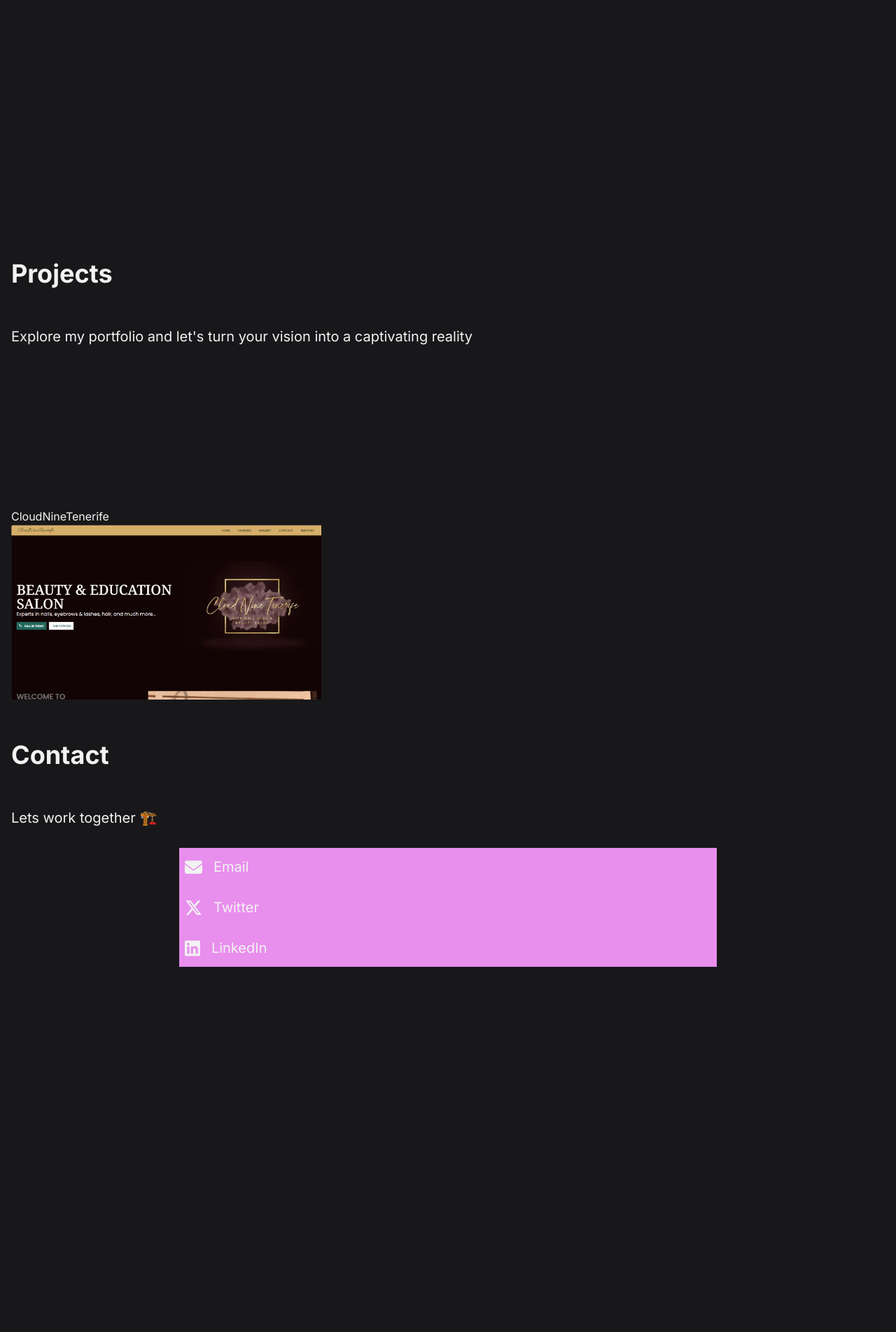
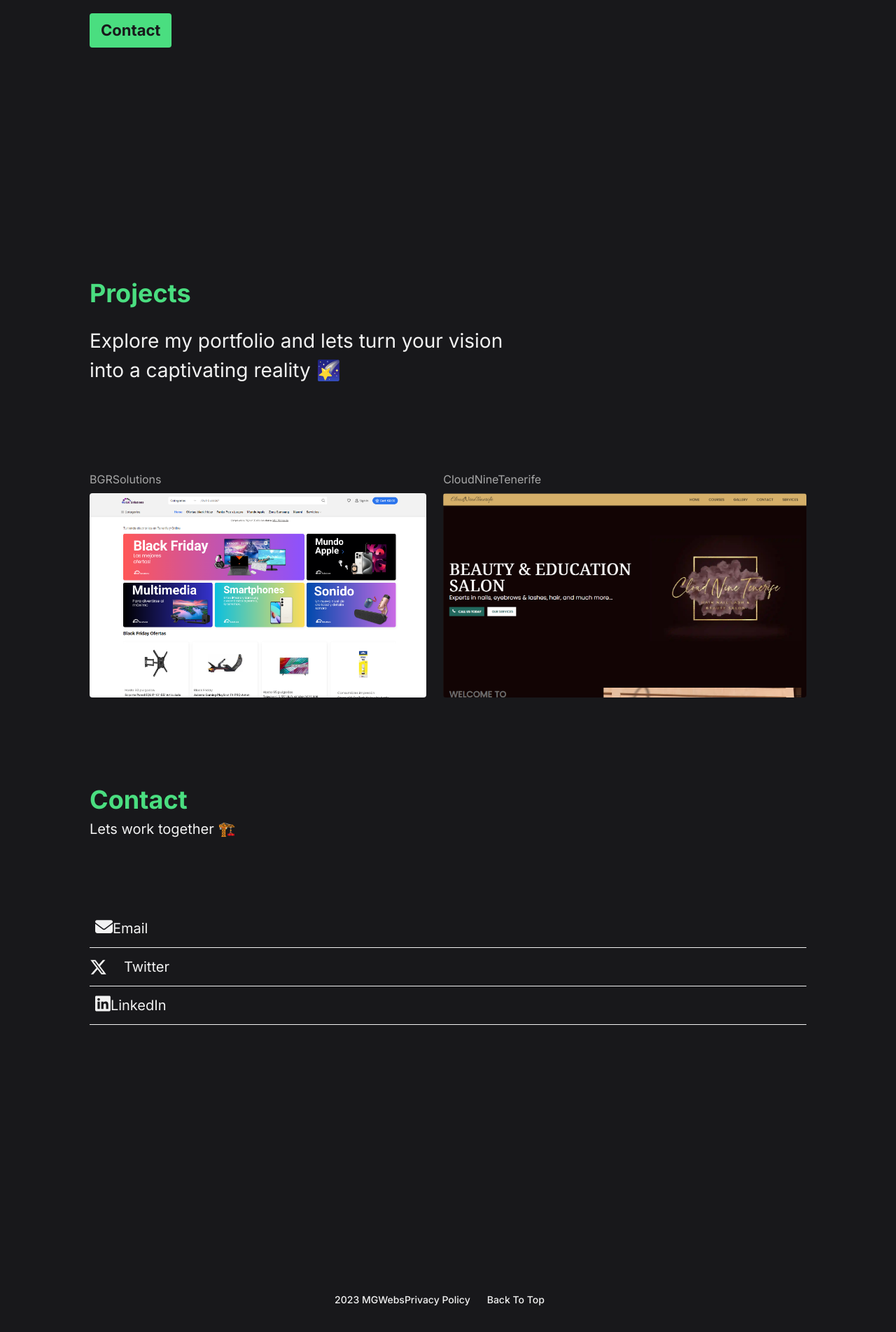
Before and after one commit to IrishMikey/mgwebs-next, a Next.js app: page / in a window 1280 px wide. Shown: the part 390-2294 px from the top of the page at 70% size. Before the commit the page ends 2094 px from the top, so only its background shows below. Built offline with nearby package versions, Linux system fonts and the light colour scheme.

Commit message:
Current deployed

```diff
--- a/app/navBar.tsx
+++ b/app/navBar.tsx
@@ -80,7 +80,7 @@ export default function NavBar() {
                 About
               </Link>
             </li>
-            <li className="duration-400  flex w-full  text-[28px] font-bold uppercase transition-all ease-in-out hover:bg-darkText hover:text-primary">
+            {/* <li className="duration-400  flex w-full  text-[28px] font-bold uppercase transition-all ease-in-out hover:bg-darkText hover:text-primary">
               <Link
                 onClick={() => setIsOpen(!isOpen)}
                 href="#tools"
@@ -88,11 +88,11 @@ export default function NavBar() {
               >
                 Tools
               </Link>
-            </li>
+            </li> */}
             <li className="duration-400  flex w-full text-[28px] font-bold uppercase transition-all ease-in-out hover:bg-darkText hover:text-primary">
               <Link
                 onClick={() => setIsOpen(!isOpen)}
-                href="#Contact"
+                href="#contact"
                 className=" block w-full px-8 py-4 pointer-events-none"
               >
                 Contact
@@ -127,16 +127,16 @@ export default function NavBar() {
               Home
             </Link>
           </li>
-          <li className="duration-400  flex h-full w-full items-center p-2 text-[18px] font-medium uppercase transition-all  ease-in-out hover:bg-darkText hover:text-primary">
+          {/* <li className="duration-400  flex h-full w-full items-center p-2 text-[18px] font-medium uppercase transition-all  ease-in-out hover:bg-darkText hover:text-primary">
             <Link href="#about" className="pointer-events-none ">
               About
             </Link>
-          </li>
-          <li className="duration-400  flex h-full w-full items-center p-2 text-[18px] font-medium uppercase transition-all ease-in-out hover:bg-darkText hover:text-primary">
+          </li> */}
+          {/* <li className="duration-400  flex h-full w-full items-center p-2 text-[18px] font-medium uppercase transition-all ease-in-out hover:bg-darkText hover:text-primary">
             <Link href="#tools" className="pointer-events-none ">
               Tools
             </Link>
-          </li>
+          </li> */}
           <li className="duration-400  flex h-full w-full items-center p-2 text-[18px] font-medium uppercase transition-all ease-in-out hover:bg-darkText hover:text-primary">
             <Link href="#projects" className="pointer-events-none ">
               Projects
--- a/app/page.tsx
+++ b/app/page.tsx
@@ -1,30 +1,27 @@
 import { faEnvelope, faArrowDown } from "@fortawesome/free-solid-svg-icons";
-import {
-  faLinkedin,
-  faXTwitter,
-} from "@fortawesome/free-brands-svg-icons";
+import { faLinkedin, faXTwitter } from "@fortawesome/free-brands-svg-icons";
 import { FontAwesomeIcon } from "@fortawesome/react-fontawesome";
 import Link from "next/link";
 
 export default function Home() {
   return (
-    <main className="flex flex-col gap-8 pt-[46px] p-4">
-      <article className="flex min-h-[82vh] flex-col gap-6">
-        <section className="flex flex-col gap-7">
-          <div className="flex flex-col font-inter py-8 lg:flex">
+    <main className="flex flex-col font-inter pt-[46px] p-4 lg:items-center ">
+      <article className="flex min-h-[90svh] flex-col gap-6 xl:gap-16 xl:w-[1024px]">
+        <section id="backToTop" className="flex flex-col gap-7">
+          <div className="flex flex-col  py-8 lg:flex">
             <h1 className="text-[36px] text-primary font-bold">MGWebs</h1>
             <h2 className="text-[26px]">Web development.</h2>
           </div>
-          <div className="max-w-[83vw]">
-            <span className="text-[26px]">
+        </section>
+        <section className="flex flex-1 flex-col gap-4">
+        <div className="max-w-[83vw] xl:w-[80%]">
+            <span className="text-[26px] xl:text-[28px]">
               Discover sleek and functional web solutions, the perfect blend of
               creativity with code to craft seamless online experiences.
             </span>
           </div>
-        </section>
-        <section className="flex flex-1 flex-col justify-between">
           <div>
-            <Link href="#contact" target="_blank">
+            <Link href="#contact">
               <button className="bg-primary text-[22px] hover:bg-dark hover:text-secondary border-secondary text-dark font-bold py-2 px-4 rounded">
                 Contact
               </button>
@@ -32,70 +29,103 @@ export default function Home() {
           </div>
         </section>
       </article>
-      <article className="flex min-h-[82vh] flex-col gap-6">
-        <section className="flex flex-col flex-1 gap-7">
-          <div className="flex flex-col font-inter py-5 lg:flex">
-            <h1 className="text-[36px] font-bold">Projects</h1>
+      <article className="flex min-h-[90svh] flex-col gap-6 xl:w-[1024px]">
+        <section className="flex flex-col  gap-1">
+          <div className="flex flex-col font-inter py-4 lg:flex">
+            <h2 className="text-[36px] font-bold text-primary">Projects</h2>
           </div>
-          <div>
-            <span className="text-[20px]">
-              Explore my portfolio and let's turn your vision into a captivating
-              reality
+          <div className=" xl:w-[60%]">
+            <span className="text-[20px] xl:text-[28px]">
+              Explore my portfolio and lets turn your vision into a captivating
+              reality 🌠
             </span>
           </div>
         </section>
-        <section className="flex flex-col">
-          <div className="flex flex-col">
-            <div>CloudNineTenerife</div>
-            <Link href="https:www.cloudninetenerife.es">
-              <div className="h-[250px] w-[90vw] bg-contain bg-no-repeat bg-[url('/imgs/cloudnine-ss.png')] rounded active:scale-90 transition-all"></div>
+        <section className="flex flex-col justify-center gap-6 xl:flex-row xl:flex-1 xl:items-center">
+          <div className="flex flex-col gap-2 xl:flex-grow">
+            <span className="text-[#a7a7a7]">BGRSolutions</span>
+            <Link
+              href="https://bgrsolutions.net"
+              className="hover:scale-105 transition active:scale-95"
+            >
+              <div className="h-[218px] max-w-[385px] xl:h-[292px] xl:max-w-none  hover:border-2 border-primary bg-cover bg-center bg-no-repeat bg-[url('/imgs/bgrsolutions-ss.png')] rounded active:scale-90 transition-all"></div>
+            </Link>
+          </div>
+          <div className="flex flex-col gap-2 xl:flex-grow">
+            <span className="text-[#a7a7a7]">CloudNineTenerife</span>
+            <Link
+              href="https://cloudninetenerife.es"
+              className="hover:scale-105 transition active:scale-95"
+            >
+              <div className="h-[218px] max-w-[385px] xl:h-[292px] xl:max-w-none  hover:border-2 border-primary bg-cover bg-center bg-no-repeat bg-[url('/imgs/cloudnine-ss.png')] rounded active:scale-90 transition-all"></div>
             </Link>
           </div>
         </section>
       </article>
-      <article className="flex min-h-[82vh] flex-col gap-6">
-        <section className="flex flex-col flex-1 gap-7">
+      <article id="contact" className="flex min-h-[90svh] flex-col gap-6 scroll-m-5 xl:w-[1024px]">
+        <section className="flex flex-col flex-1 gap-20">
           <div className="flex flex-col font-inter py-5 lg:flex">
-            <h1 className="text-[36px] font-bold">Contact</h1>
-          </div>
-          <div>
+            <h2 className="text-[36px] font-bold text-primary">Contact</h2>
             <span className="text-[20px]">Lets work together 🏗️</span>
           </div>
-          <div className="flex flex-col items-center">
-            <ul className="flex flex-col w-[60vw] gap-1 bg-secondary">
-              <li  className="flex justify-between  py-3 rounded px-2">
+
+          <div className="flex flex-col flex-1 items-center ">
+            <ul className="flex flex-col  w-[80vw] xl:w-full ">
                 <Link
-                  className="flex hover:text-primary active:text-primary flex-co items-center gap-4"
+                  className="flex hover:text-primary  border-b hover:border-primary transition-all active:text-primary flex-co items-center gap-4"
                   href="mailto:mikeygeraghty@gmail.com"
                 >
+              <li className="flex justify-between  py-3 px-2 transition-all">
                   <FontAwesomeIcon className="text-[25px]" icon={faEnvelope} />
                   <span className="text-[20px]">Email</span>
+              </li>
                 </Link>
-              </li>
-              <li className="flex justify-between   py-3 rounded px-2">
                 <Link
-                  className="flex hover:text-primary active:text-primary flex-co items-center gap-4"
+                  className="flex hover:text-primary border-b hover:border-primary  active:text-primary flex-co items-center gap-4"
                   href="https://x.com/michaeldgeraghty"
                 >
-                  <FontAwesomeIcon className="text-[25px]"  icon={faXTwitter} />
-                  <span className="text-[20px]" >Twitter</span>
+                  <FontAwesomeIcon className="text-[25px]" icon={faXTwitter} />
+              <li className="flex justify-between py-3 px-2 transition-all">
+                  <span className="text-[20px]">Twitter</span>
+              </li>
                 </Link>
-              </li>
-              <li className="flex justify-between  py-3 rounded px-2">
                 <Link
-                  className="flex hover:text-primary active:text-primary flex-co items-center gap-4"
+                  className="flex hover:text-primary border-b hover:border-primary  active:text-primary flex-co items-center gap-4"
                   href="https://linkedin.com/in/michaeldanielgeraghty"
                   target="_blank"
                 >
-                  <FontAwesomeIcon className="text-[25px]"  icon={faLinkedin} />
-                  <span className="text-[20px]" >LinkedIn</span>
+              <li className="flex justify-between  py-3 px-2 transition-all">
+                  <FontAwesomeIcon className="text-[25px]" icon={faLinkedin} />
+                  <span className="text-[20px]">LinkedIn</span>
+              </li>
                 </Link>
-              </li>
             </ul>
           </div>
         </section>
         <section className="flex flex-col"></section>
       </article>
+
+      <footer className="rounded-lg m-4 dark:bg-gray-800 ">
+        <div className="w-full mx-auto max-w-screen-xl p-4 flex md:items-center md:justify-between">
+          <ul className="flex items-center justify-between flex-1 text-sm font-medium text-gray-500 dark:text-gray-400 sm:mt-0">
+            <li>
+              <span className="text-sm text-gray-500 sm:text-center dark:text-gray-400">
+                2023 MGWebs
+              </span>
+            </li>
+            <li>
+              <a href="#" className="hover:underline me-4 md:me-6">
+                Privacy Policy
+              </a>
+            </li>
+            <li>
+              <a href="#backToTop" className="hover:underline me-4 md:me-6">
+                Back To Top
+              </a>
+            </li>
+          </ul>
+        </div>
+      </footer>
     </main>
   );
 }
```
Also changed, not shown: public/imgs/bgrsolutions-ss.png (added), 1 other file (tests, documents, lock files or other folders).
